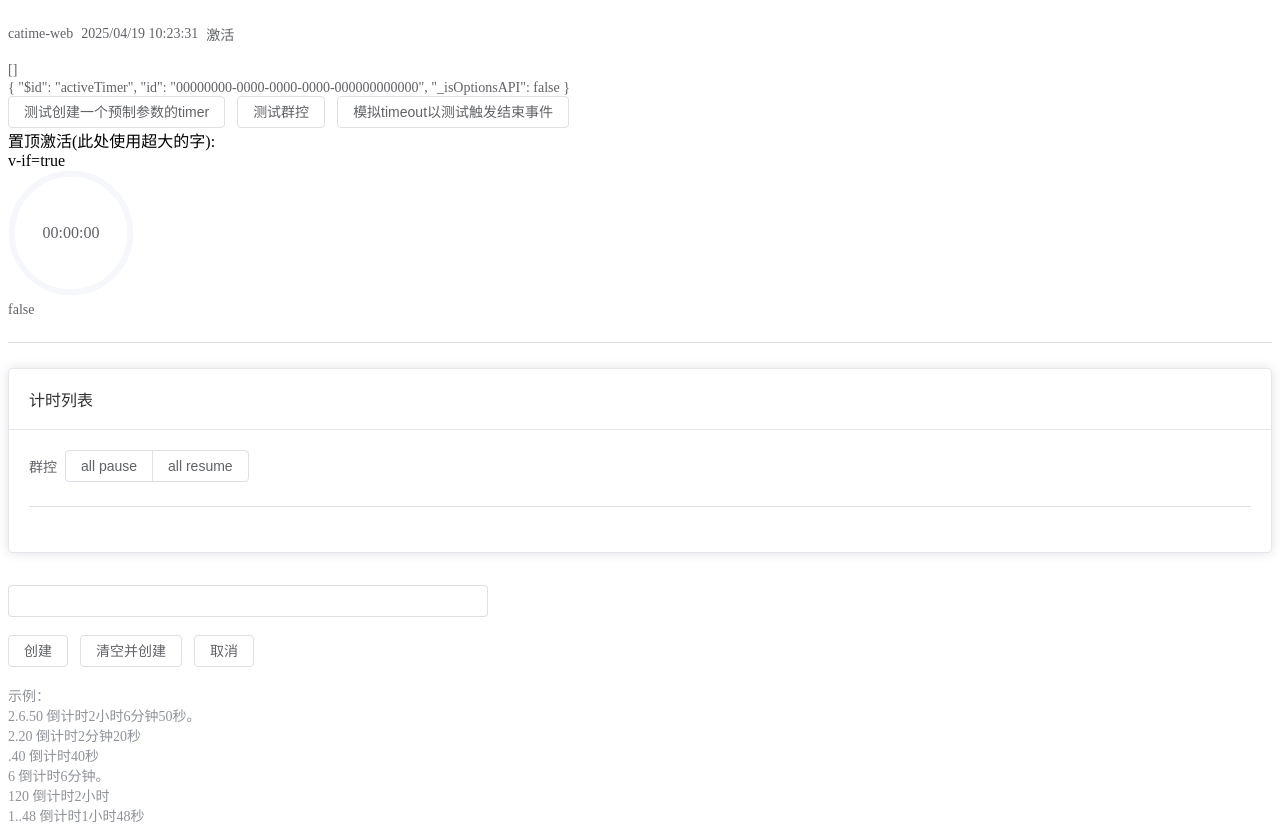
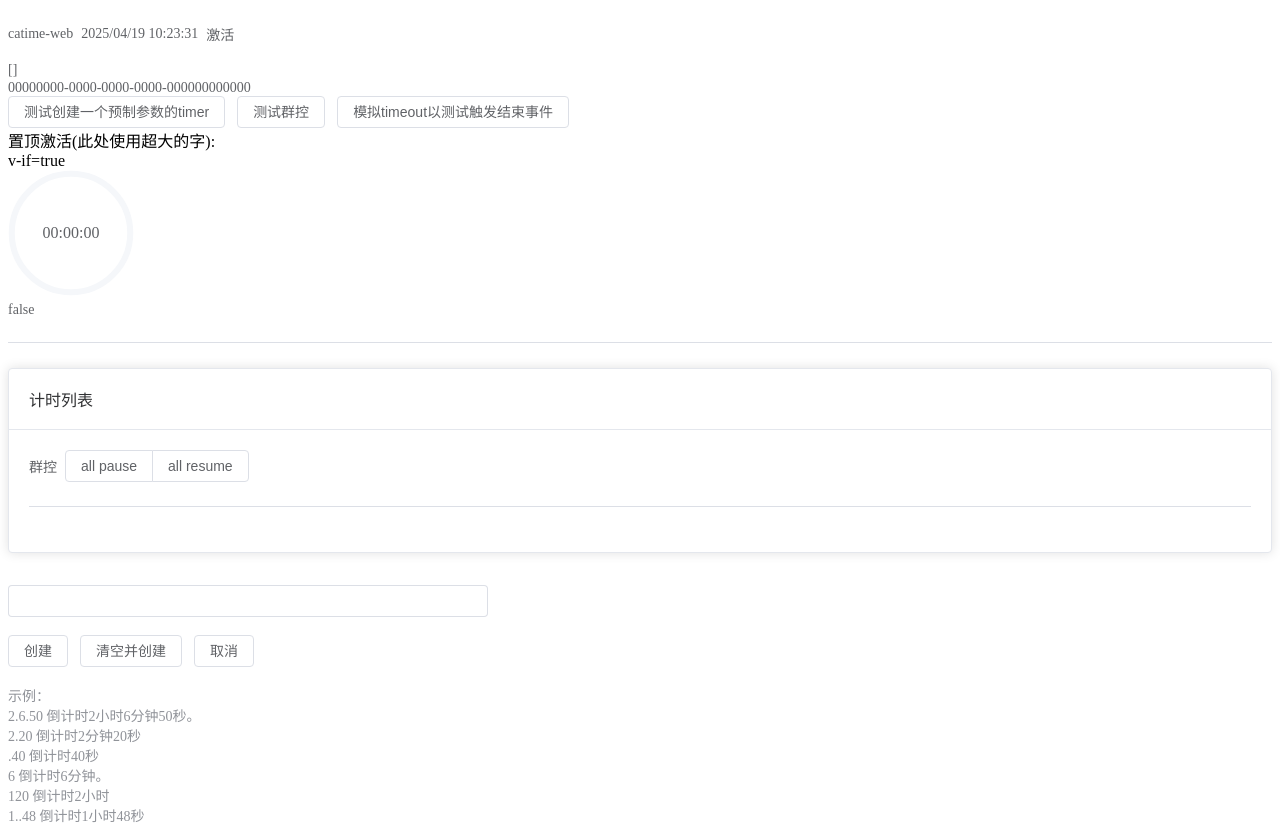
Before and after one commit to huayuprophet/Catime-web, a Vue app: page / in a window 1280 px wide. Built offline with nearby package versions, Linux system fonts and the light colour scheme.

Commit message:
refactor(timer): 重构计时器激活状态管理
将计时器激活状态从独立的 `useActiveTimerStore` 转移到 `useTimerStore` 中，简化状态管理逻辑。移除冗余代码并统一激活状态的访问方式。

```diff
--- a/src/App.vue
+++ b/src/App.vue
@@ -1,6 +1,5 @@
 <template>
     <nav_component></nav_component>
-
     <div>
         <ElText>
             {{ timers }}
@@ -8,7 +7,7 @@
     </div>
     <div>
         <ElText>
-            {{ active_timer }}
+            {{ timer.active }}
         </ElText>
     </div>
     <div>
@@ -95,7 +94,7 @@ import { useActiveTimerStore, useTimerStore } from './stores/timerStore';
 import nav_component from './components/nav.vue';
 
 const timer = useTimerStore()
-const active_timer = useActiveTimerStore()
+// const active_timer = timer.active
 const { timers } = timer
 // onMounted(() => {
 //     timer.add_timer({
--- a/src/components/activity_dial.vue
+++ b/src/components/activity_dial.vue
@@ -20,10 +20,10 @@ import { useActiveTimerStore, useTimerStore } from '@/stores/timerStore'
 import { ms_to_time } from '@/time_function';
 import { storeToRefs } from 'pinia';
 const timers = useTimerStore()
-const actives = useActiveTimerStore()
+const active = timers.active
 // const { timer } = storeToRefs(actives)
 const timer = computed(() => {
-    const result = timers.get_timer(actives.id)
+    const result = timers.get_timer(timers.active)
     if (result) {
         return result
     }
--- a/src/components/nav.vue
+++ b/src/components/nav.vue
@@ -14,17 +14,17 @@
 </template>
 
 <script setup>
-import { storeToRefs } from 'pinia';
+// import { storeToRefs } from 'pinia';
 import { useTimerStore } from '@/stores/timerStore';
 import { timestamp_to_datetime } from '@/time_function';
 import { computed } from 'vue';
 
 const timer = useTimerStore()
 // 当前时间
-const now = storeToRefs(timer).now
+// const now = storeToRefs(timer).now
 // 实时时间显示
 const yyyymmddhhmmss_now = computed(() => {
-    return timestamp_to_datetime(now.value)
+    return timestamp_to_datetime(timer.now)
 })
 </script>
 <style scoped>
--- a/src/components/timer_item.vue
+++ b/src/components/timer_item.vue
@@ -121,9 +121,9 @@ const props = defineProps(['timer', 'index'])
 const { timer } = props
 // 检查激活状态
 // 导入激活项store
-const active_timer = useActiveTimerStore()
+// const active_timer = timerStore.active
 const is_activated = computed(() => {
-    return active_timer.id === timer.id
+    return timerStore.active === timer.id
 })
 // 暂停、结束状态
 const is_pause = computed(() => {
@@ -186,6 +186,6 @@ const state_type = computed(() => {
     return 'primary'
 })
 function active() {
-    active_timer.id = timer.id
+    timerStore.active = timer.id
 }
 </script>
--- a/src/stores/timerStore.js
+++ b/src/stores/timerStore.js
@@ -5,6 +5,7 @@ import { uuidv4 } from '@/time_function'
 export const useTimerStore = defineStore('timer', () => {
     const timers = ref([])
     const now = ref(Date.now())
+    const active = ref('00000000-0000-0000-0000-000000000000')
     // 更新当前时间并检查超时
     setInterval(() => {
         now.value = Date.now()
@@ -166,6 +167,7 @@ export const useTimerStore = defineStore('timer', () => {
         jumpend,
         group_control,
         bind_computed,
+        active,
     }
 }, {
     persist: {
--- a/src/task_function.js
+++ b/src/task_function.js
@@ -51,7 +51,7 @@ const tasks = {
     },
     tomato: (id, time_work, time_rest, repeat, time_rest_big = time_rest) => {
         const the_timer = timer.get_timer(id)
-
+        the_timer.step ??= 0;
         // if (the_timer) {
         //     create_task(the_timer, tasks.notify, id, '番茄钟', '时间到！')
         //     create_task(the_timer, tasks.restart, id)
```
